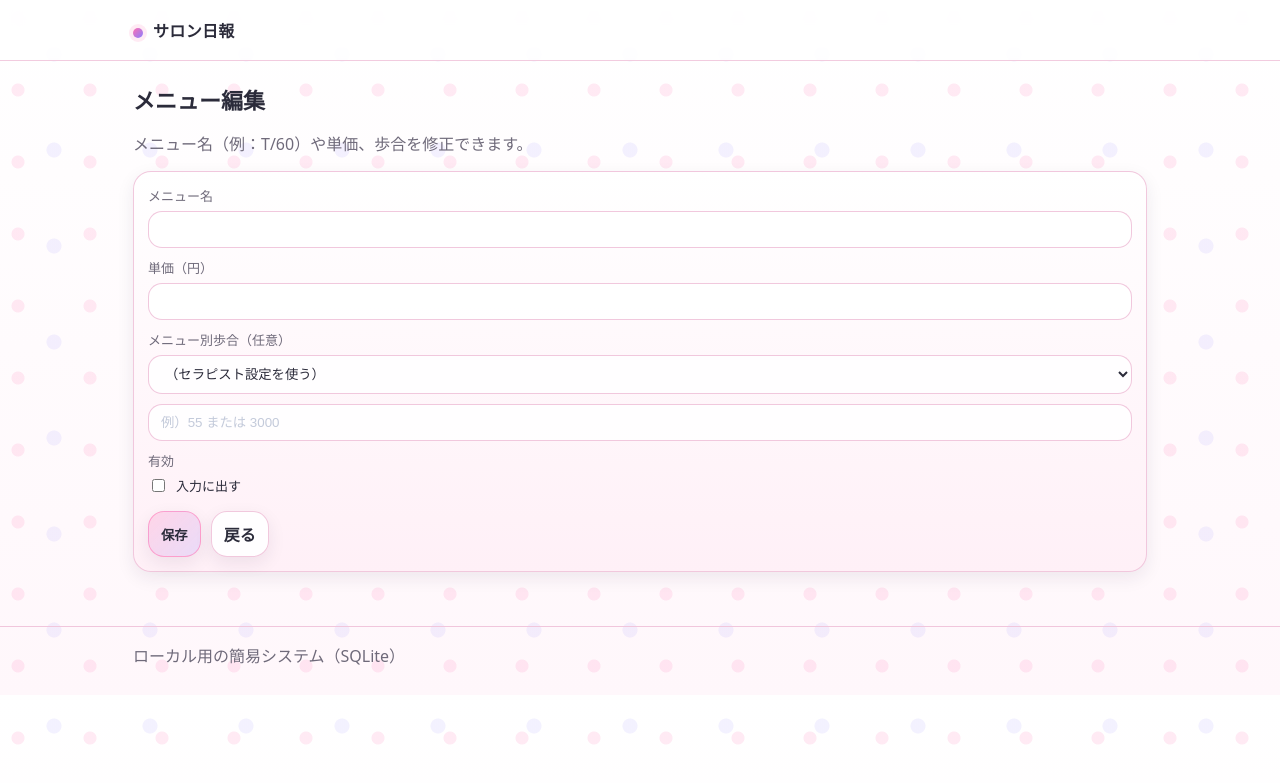
After one commit to shunsoco-stack/InvoiceFromTherapist, a Flask app: template app/templates/menus_edit.html in a window 1280 px wide. The commit adds this page. Shown: the top 783 px of the page. Run offline with Flask 3, Linux system fonts and the light colour scheme; the template is opened without the code that fills it, so the values that code supplies are empty; parts of the project's set-up code (start-up, migrations or seed data) failed here and were passed over.

Commit message:
feat: Add menu editing functionality
Co-authored-by: shun.soco <shun.soco@gmail.com>

```diff
--- a/app/app.py
+++ b/app/app.py
@@ -202,6 +202,60 @@ def create_app() -> Flask:
         try:
             rows = q(conn, "SELECT * FROM menus ORDER BY is_active DESC, name ASC, id ASC")
             return render_template("menus_list.html", menus=rows)
+        finally:
+            conn.close()
+
+    @app.get("/menus/<int:menu_id>/edit")
+    def menus_edit(menu_id: int):
+        conn = connect()
+        try:
+            m = q1(conn, "SELECT * FROM menus WHERE id = ?", (menu_id,))
+            if not m:
+                flash("対象のメニューが見つかりません。", "error")
+                return redirect(url_for("menus_list"))
+            return render_template("menus_edit.html", menu=m)
+        finally:
+            conn.close()
+
+    @app.post("/menus/<int:menu_id>/edit")
+    def menus_edit_post(menu_id: int):
+        name = (request.form.get("name") or "").strip()
+        price = int(request.form.get("price") or "0")
+        is_active = 1 if (request.form.get("is_active") == "on") else 0
+
+        commission_type = (request.form.get("commission_type") or "").strip() or None
+        commission_value_raw = (request.form.get("commission_value") or "").strip()
+        commission_value = int(commission_value_raw) if commission_value_raw else None
+
+        if not name:
+            flash("メニュー名は必須です。", "error")
+            return redirect(url_for("menus_edit", menu_id=menu_id))
+        if price < 0:
+            flash("金額が不正です。", "error")
+            return redirect(url_for("menus_edit", menu_id=menu_id))
+        if commission_type is not None and commission_type not in ("percent", "fixed"):
+            flash("歩合タイプが不正です。", "error")
+            return redirect(url_for("menus_edit", menu_id=menu_id))
+        if commission_type is None:
+            commission_value = None
+
+        conn = connect()
+        try:
+            m = q1(conn, "SELECT id FROM menus WHERE id = ?", (menu_id,))
+            if not m:
+                flash("対象のメニューが見つかりません。", "error")
+                return redirect(url_for("menus_list"))
+            conn.execute(
+                """
+                UPDATE menus
+                SET name = ?, price = ?, commission_type = ?, commission_value = ?, is_active = ?
+                WHERE id = ?
+                """,
+                (name, price, commission_type, commission_value, is_active, menu_id),
+            )
+            conn.commit()
+            flash("メニューを更新しました。", "ok")
+            return redirect(url_for("menus_list"))
         finally:
             conn.close()
 
--- /dev/null
+++ b/app/templates/menus_edit.html
@@ -0,0 +1,41 @@
+{% extends "base.html" %}
+{% set title = "メニュー編集" %}
+{% block content %}
+  <div class="page-head">
+    <h1>メニュー編集</h1>
+    <p class="muted">メニュー名（例：T/60）や単価、歩合を修正できます。</p>
+  </div>
+
+  <section class="card">
+    <form class="form" method="post" action="{{ url_for('menus_edit_post', menu_id=menu.id) }}">
+      <div class="form-row">
+        <label>メニュー名</label>
+        <input name="name" value="{{ menu.name }}" required />
+      </div>
+      <div class="form-row">
+        <label>単価（円）</label>
+        <input name="price" type="number" inputmode="numeric" min="0" value="{{ menu.price }}" />
+      </div>
+      <div class="form-row">
+        <label>メニュー別歩合（任意）</label>
+        <div class="inline">
+          <select name="commission_type">
+            <option value="" {% if not menu.commission_type %}selected{% endif %}>（セラピスト設定を使う）</option>
+            <option value="percent" {% if menu.commission_type == "percent" %}selected{% endif %}>％</option>
+            <option value="fixed" {% if menu.commission_type == "fixed" %}selected{% endif %}>固定（円/件）</option>
+          </select>
+          <input name="commission_value" type="number" inputmode="numeric" placeholder="例）55 または 3000" value="{{ menu.commission_value if menu.commission_value is not none else '' }}" />
+        </div>
+      </div>
+      <div class="form-row">
+        <label>有効</label>
+        <label class="checkbox"><input type="checkbox" name="is_active" {% if menu.is_active %}checked{% endif %} /> 入力に出す</label>
+      </div>
+
+      <div class="actions">
+        <button class="btn" type="submit">保存</button>
+        <a class="btn btn--secondary" href="{{ url_for('menus_list') }}">戻る</a>
+      </div>
+    </form>
+  </section>
+{% endblock %}
```
Also changed, not shown: app/templates/menus_list.html (+8 -5 lines).
